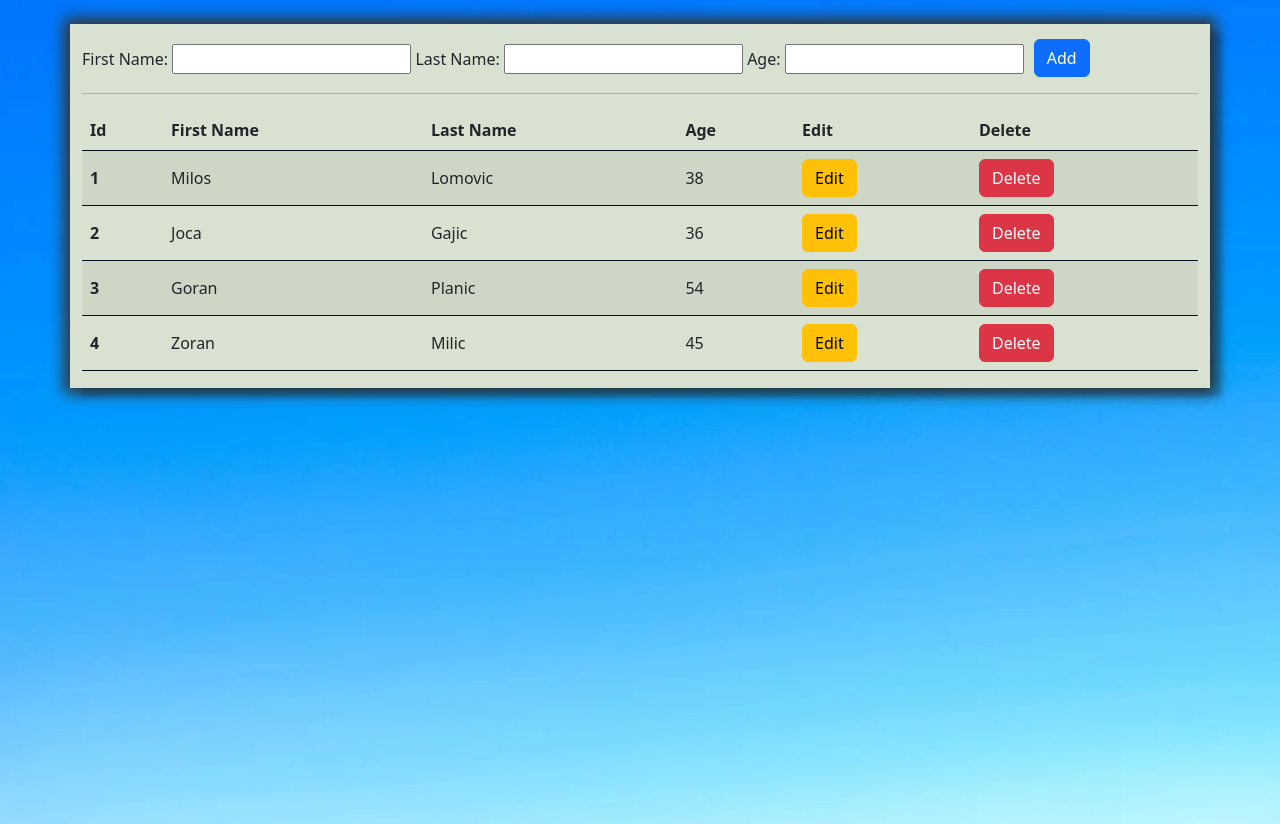
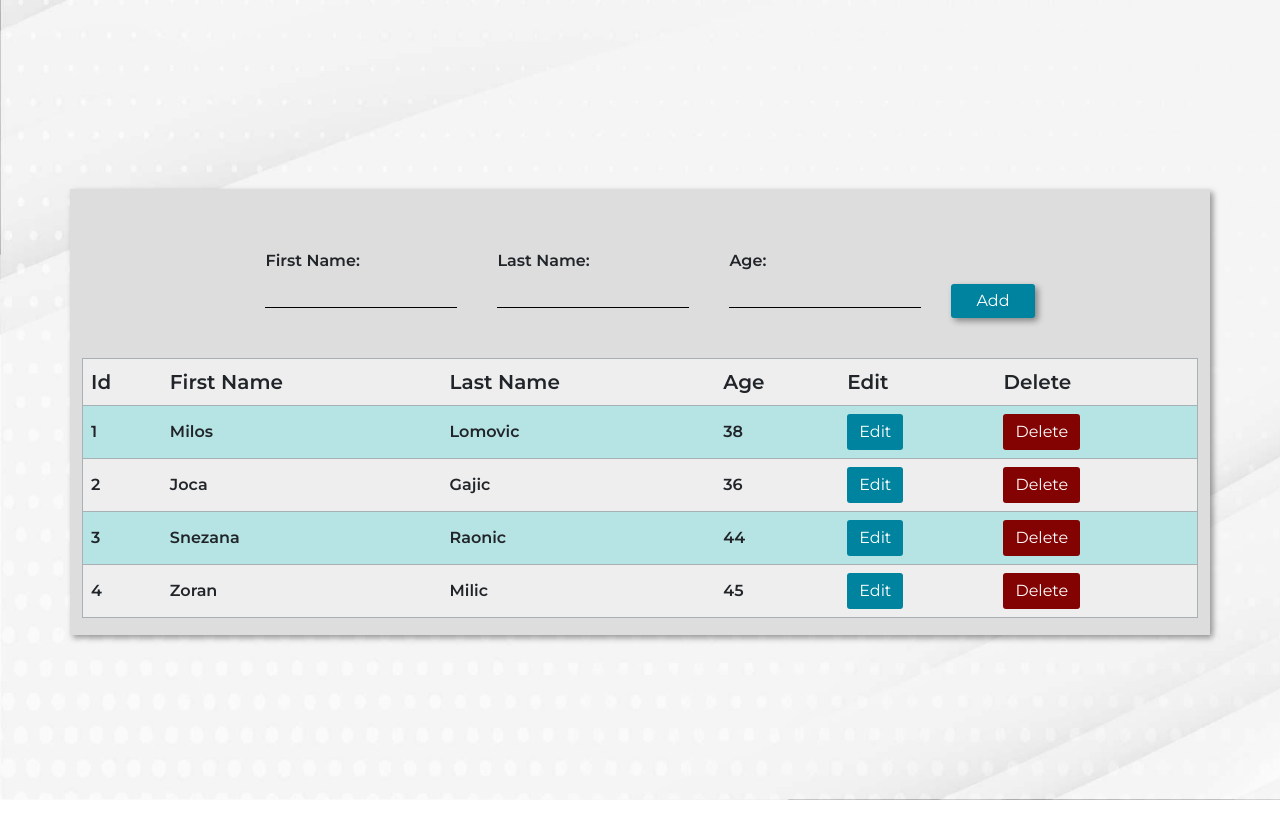
Before and after one commit to jgajic/Basic-CRUD, a plain HTML site: page index.html in a window 1280 px wide. After the commit the page ends 800 px from the top, so only its background shows below. Drawn offline with nearby package versions, Linux system fonts and the light colour scheme.

Commit message:
commit 7. april

```diff
--- a/app.js
+++ b/app.js
@@ -20,9 +20,9 @@ const osobe = [
         godine: 36
     },
     {
-        ime: 'Goran',
-        prezime: 'Planic',
-        godine: 54
+        ime: 'Snezana',
+        prezime: 'Raonic',
+        godine: 44
     },
     {
         ime: 'Zoran',
--- a/index.html
+++ b/index.html
@@ -18,12 +18,21 @@
     <div class="form">
 
       <div class="inputs">
+
+        <div class="inputDiv">
           <label for="ime">First Name:</label>
           <input type="text" class="inputIme input">
+        </div>
+        <div class="inputDiv">
+
           <label for="ime">Last Name:</label>
           <input type="text" class="inputPrezime input">
+        </div>
+        <div class="inputDiv">
+
           <label for="ime">Age:</label>
           <input type="number" class="inputGodine input">
+        </div>
       </div>
 
       <div class="buttons">
@@ -34,7 +43,7 @@
 
     </div>
 
-    <hr>
+
 
     <table class="table table-striped table-hover">
       <thead>
--- a/style.css
+++ b/style.css
@@ -1,13 +1,19 @@
+@import url('https://fonts.googleapis.com/css2?family=Montserrat:wght@400;500;600&display=swap');
+
 :root {
   --bs-border-color: #03101e;
 }
 
 body {
-  background-color: rgb(101, 107, 154);
-  background-image: url(./img.webp);
+  background-image: url(background2.jpg);
   background-repeat: no-repeat;
   background-size: cover;
   height: 100vh;
+  align-items: center;
+  justify-content: center;
+  display: flex;
+  font-family: 'Montserrat', sans-serif;
+  font-weight: 500;
 }
 
 table {
@@ -15,9 +21,10 @@ table {
 }
 
 .container {
-  box-shadow: rgb(0 0 0 / 16%) 12px 9px 4px, rgb(51 51 51) 0px 0px 14px 6px;
+  box-shadow: 3px 3px 6px 0 rgba(0, 0, 0, 0.4);
   background-color: rgb(217, 225, 209);
   padding-bottom: 1px;
+  background-color: #ddd;
 }
 
 .container:first-child label {
@@ -28,11 +35,96 @@ table {
   display: flex;
   flex-direction: row;
   align-items: center;
+  justify-content: center;
   gap: 10px;
+  padding-top: 40px;
+}
+
+thead tr th {
+  font-weight: 600;
+  font-size: 20px;
+}
+
+tbody tr {
+  font-weight: 600;
+  font-size: 16px;
+}
+
+.btnDodaj {
+  background-color: #00839f;
+  padding: 5px 25px;
+  border: none;
+  box-shadow: 3px 3px 6px 0 rgba(0, 0, 0, 0.4);
+}
+
+.btnDodaj:hover {
+  background-color: #00829fa4;
+  border: none;
 }
 
 .buttons {
   margin-top: 15px;
+}
+
+.btn {
+  border-radius: 3px;
+}
+
+.table {
+  border: 1px solid #a7b1b3 !important;
+}
+
+.inputDiv {
+  display: flex;
+  flex-direction: column;
+  margin: 0 20px;
+}
+
+.input {
+  padding: 5px 0;
+  border: none;
+  background-color: transparent;
+  border-bottom: 1px solid #000;
+}
+
+.inputs {
+  display: flex;
+  justify-content: space-between;
+  margin-bottom: 50px;
+}
+
+.inputs label {
+  font-weight: 600;
+}
+
+.table {
+  --bs-table-striped-bg: rgb(158, 223, 223, 0.7);
+  --bs-table-bg: #eeeeee;
+}
+
+.table:hover {
+  --bs-table-striped-bg: rgb(158, 223, 223);
+}
+
+.btn-warning {
+  background-color: #00839f;
+  border: none;
+  color: white;
+}
+
+.btn-warning:hover {
+  background-color: #00829fa4;
+  border: none;
+  color: white;
+}
+
+.btn-danger {
+  background-color: rgb(131, 2, 2);
+  border: none;
+}
+
+.btn-danger:hover {
+  background-color: rgba(131, 2, 2, 0.841);
 }
 
 @media screen and (max-width: 1000px) {
@@ -44,10 +136,13 @@ table {
   .inputs {
     display: flex;
     flex-direction: column;
+    margin-bottom: 10px;
   }
 
   .buttons {
     margin-top: 0;
+    padding-bottom: 20px;
+    padding-left: 20px;
   }
 
   .container:first-child label {
@@ -87,4 +182,13 @@ table {
   .input {
     width: 300px;
   }
+
+  .buttons {
+    padding-left: 0;
+  }
+
+  thead tr th {
+    font-weight: 600;
+    font-size: 15px;
+  }
 }
```
Also changed, not shown: background2.jpg (added), img.webp (deleted). Lines whose indentation alone changed are shown as unchanged.
